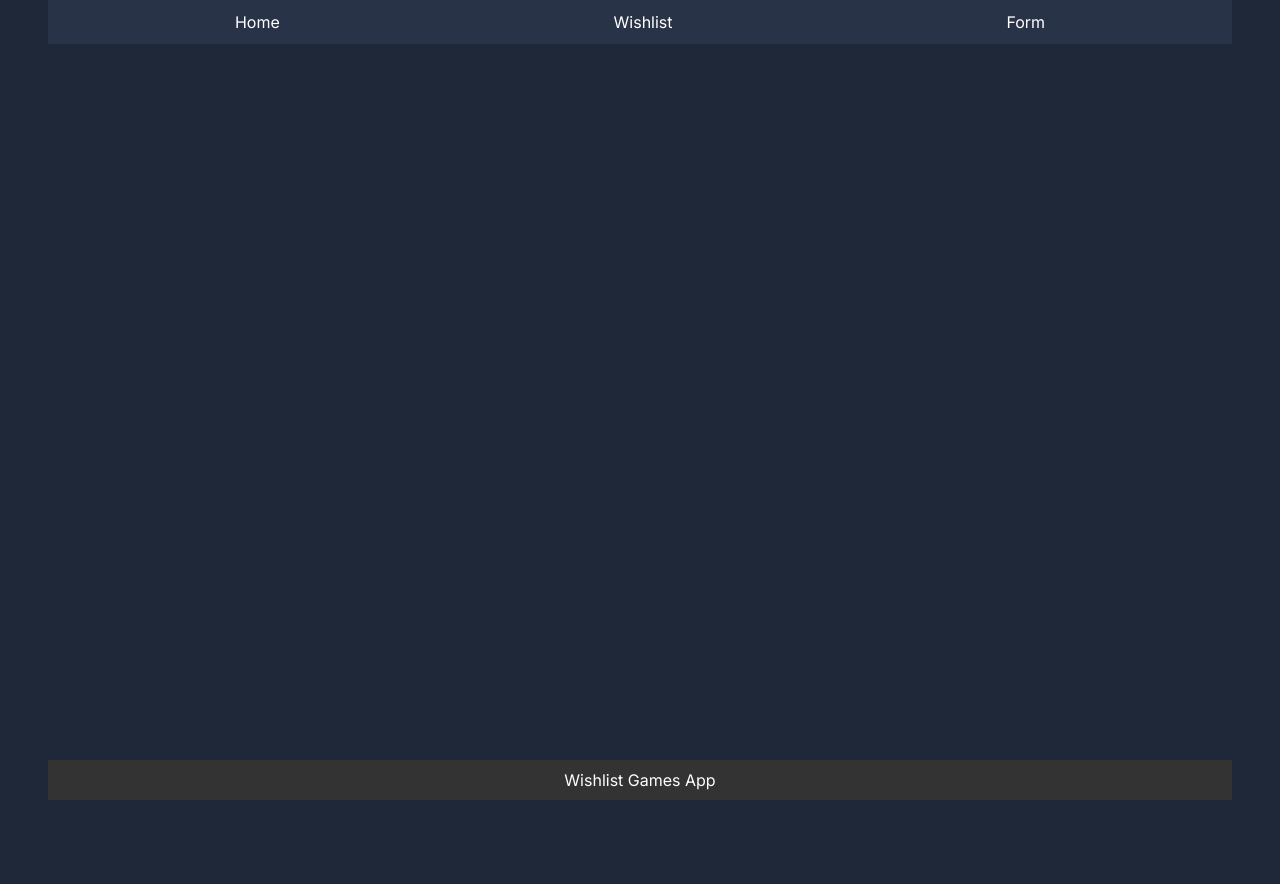
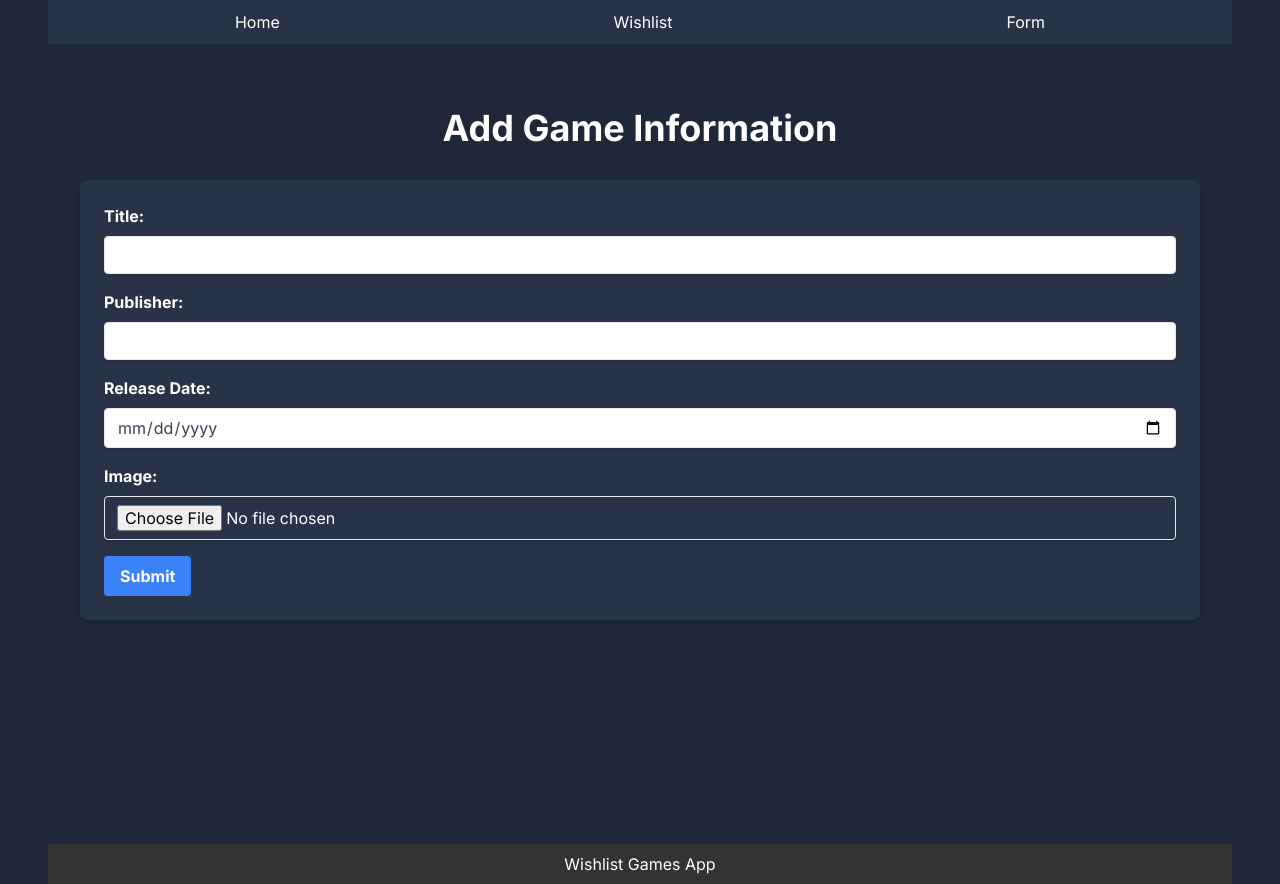
Before and after one commit to Bendzso04/gamescat, a Next.js app: page /form in a window 1280 px wide. Before the commit the page ends 800 px from the top, so only its background shows below. Built offline with nearby package versions, Linux system fonts and the light colour scheme.

Commit message:
updated styling

```diff
--- a/package.json
+++ b/package.json
@@ -9,6 +9,7 @@
     "lint": "next lint"
   },
   "dependencies": {
+    "formidable": "^3.5.1",
     "next": "14.2.3",
     "react": "^18",
     "react-dom": "^18"
--- a/src/app/form/page.js
+++ b/src/app/form/page.js
@@ -1,7 +1,14 @@
-"use client";
+import GameForm from "../../components/gameform/GameForm";
 
-import { useState } from "react";
+const FormPage = () => {
+  return (
+    <div className="min-h-screen  p-8">
+      <h1 className="text-4xl font-bold text-center p-8">
+        Add Game Information
+      </h1>
+      <GameForm />
+    </div>
+  );
+};
 
-const GameForm = () => {};
-
-export default GameForm;
+export default FormPage;
--- a/src/app/globals.css
+++ b/src/app/globals.css
@@ -28,7 +28,6 @@ a {
 
 .container {
   width: 95em;
-  height: 100vh;
   margin: auto;
   padding-left: 3em;
   padding-right: 3em;
--- a/src/app/wishlist/page.js
+++ b/src/app/wishlist/page.js
@@ -1,11 +1,11 @@
 "use client";
 
-import GameSearch from "/Users/bendz/Desktop/First project/gamescat/src/components/gamesearch/GameSearch";
+import GameSearch from "../../components/gamesearch/GameSearch";
 
 const WishlistPage = () => {
   return (
     <div>
-      <h1 className="text-4xl font-bold text-center mb-8">Game Search</h1>
+      <h1 className="text-4xl font-bold text-center mb-8 pt-8">Game Search</h1>
       <GameSearch />
     </div>
   );
--- a/src/components/footer/Footer.js
+++ b/src/components/footer/Footer.js
@@ -1,6 +1,6 @@
 const Footer = () => {
   return (
-    <div className="px-[1em] py-[0.5em] bg-[#333] text-center w-full static left-[0] bottom-[0] text-[#fff]">
+    <div className="px-[1em] py-[0.5em] bg-[#333] text-center mx-0">
       Wishlist Games App
     </div>
   );
--- a/src/components/form/Form.js
+++ /dev/null
@@ -1 +0,0 @@
-const AddGamesForm = () => {};
--- /dev/null
+++ b/src/components/gameform/GameForm.js
@@ -0,0 +1,78 @@
+const GameForm = () => {
+  return (
+    <div>
+      <form
+        action="/submit"
+        method="post"
+        enctype="multipart/form-data"
+        className="bg-[#283347] p-6 rounded-lg shadow-md"
+      >
+        <div className="mb-4">
+          <label for="title" className="block text-white-700 font-bold mb-2">
+            Title:
+          </label>
+          <input
+            type="text"
+            id="title"
+            name="title"
+            className="shadow appearance-none border rounded w-full py-2 px-3 text-gray-700 leading-tight focus:outline-none focus:shadow-outline"
+            required
+          />
+        </div>
+        <div className="mb-4">
+          <label
+            for="publisher"
+            className="block text-white-700 font-bold mb-2"
+          >
+            Publisher:
+          </label>
+          <input
+            type="text"
+            id="publisher"
+            name="publisher"
+            className="shadow appearance-none border rounded w-full py-2 px-3 text-gray-700 leading-tight focus:outline-none focus:shadow-outline"
+            required
+          />
+        </div>
+        <div class="mb-4">
+          <label
+            for="release_date"
+            className="block text-white-700 font-bold mb-2"
+          >
+            Release Date:
+          </label>
+          <input
+            type="date"
+            id="release_date"
+            name="release_date"
+            className="shadow appearance-none border rounded w-full py-2 px-3 text-gray-700 leading-tight focus:outline-none focus:shadow-outline"
+            required
+          />
+        </div>
+        <div className="mb-4">
+          <label for="image" className="block text-white-700 font-bold mb-2">
+            Image:
+          </label>
+          <input
+            type="file"
+            id="image"
+            name="image"
+            accept="image/*"
+            className="shadow appearance-none border rounded w-full py-2 px-3 text-white-700 leading-tight focus:outline-none focus:shadow-outline"
+            required
+          />
+        </div>
+        <div>
+          <button
+            type="submit"
+            className="bg-blue-500 hover:bg-blue-700 text-white font-bold py-2 px-4 rounded focus:outline-none focus:shadow-outline"
+          >
+            Submit
+          </button>
+        </div>
+      </form>
+    </div>
+  );
+};
+
+export default GameForm;
--- a/src/components/gamelist/GameList.js
+++ b/src/components/gamelist/GameList.js
@@ -13,7 +13,7 @@ const GameList = () => {
   return (
     <div className="grid grid-cols-1 sm:grid-cols-2 md:grid-cols-3 lg:grid-cols-4 gap-4">
       {games.slice(0, 10).map((game) => (
-        <div key={game.id} className="border p-4 rounded">
+        <div key={game.id} className="bg-[#283347] p-6 rounded-lg shadow-md">
           <img
             className="w-full h-auto mb-2"
             src={game.image}
--- a/src/components/gamesearch/GameSearch.js
+++ b/src/components/gamesearch/GameSearch.js
@@ -48,7 +48,8 @@ const GameSearch = () => {
     selectedGames.some((selectedGame) => selectedGame.id === game.id);
 
   return (
-    <div className="p-4">
+    <div className=" items-center justify-center min-h-screen bg-gray-800">
+      <div className="bg-[#283347] p-6 rounded-lg shadow-md">
         <input
           type="text"
           placeholder="Search games..."
@@ -88,7 +89,10 @@ const GameSearch = () => {
             </p>
           ) : (
             selectedGames.map((game) => (
-            <div key={game.id} className="border p-4 rounded">
+              <div
+                key={game.id}
+                className="bg-[#1e2839] p-6 rounded-lg shadow-md"
+              >
                 <img
                   src={game.image}
                   alt={game.title}
@@ -109,6 +113,7 @@ const GameSearch = () => {
           )}
         </div>
       </div>
+    </div>
   );
 };
 
--- a/tsconfig.json
+++ b/tsconfig.json
@@ -20,7 +20,8 @@
       {
         "name": "next"
       }
-    ]
+    ],
+    "strictNullChecks": true
   },
   "include": [
     "next-env.d.ts",
```
Also changed, not shown: 1 other file (tests, documents, lock files or other folders). Lines whose indentation alone changed are shown as unchanged.
